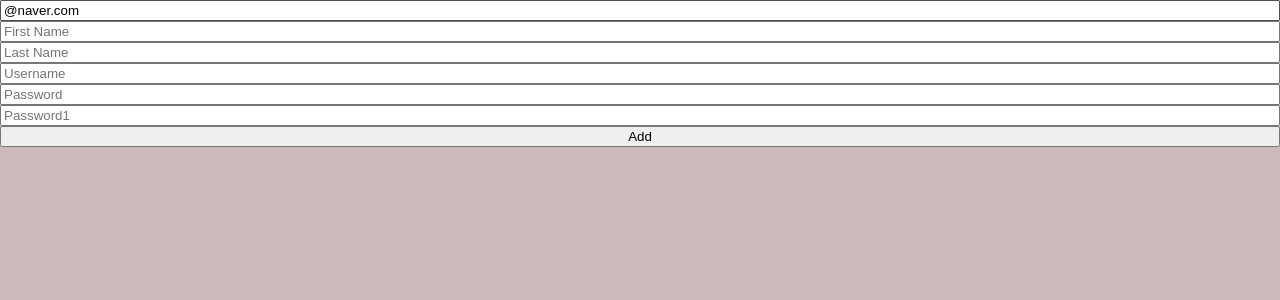
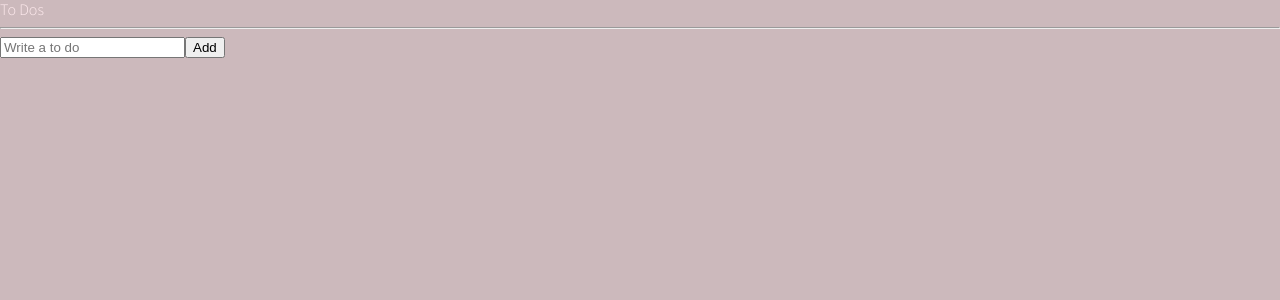
Before and after one commit to chominho14/Typescript-TodoList, a React (Create React App) app: page / in a window 1280 px wide. Shown: the top 300 px of the page. Built offline with nearby package versions, Linux system fonts and the light colour scheme.

Commit message:
v0.0.4 (TodoList - 5 - useForm , Recoil)

```diff
--- a/src/App.tsx
+++ b/src/App.tsx
@@ -1,6 +1,6 @@
 import { createGlobalStyle } from "styled-components";
 import react from "react";
-import ToDoList from "./ToDoList";
+import ToDoList from "./components/ToDoList";
 
 const GlobalStyle = createGlobalStyle`
 @import url('https://fonts.googleapis.com/css2?family=Source+Sans+Pro:wght@300;400&display=swap');
--- a/src/ToDoList.tsx
+++ /dev/null
@@ -1,108 +0,0 @@
-import React, { useState } from "react";
-import { useForm } from "react-hook-form";
-
-// function ToDoList() {
-//   const [toDo, setToDo] = useState("");
-//   const [toDoError, setToDoError] = useState("");
-//   const onChange = (event: React.FormEvent<HTMLInputElement>) => {
-//     const {
-//       currentTarget: { value },
-//     } = event;
-//     setToDoError("");
-//     setToDo(value);
-//   };
-//   const onSubmit = (event: React.FormEvent<HTMLFormElement>) => {
-//     event.preventDefault();
-//     if (toDo.length < 10) {
-//       return setToDoError("To do should be longer");
-//     }
-//   };
-//   return (
-//     <div>
-//       <form onSubmit={onSubmit}>
-//         <input onChange={onChange} value={toDo} placeholder="Write a to do" />
-//         <button>Add</button>
-//         {toDoError !== "" ? toDoError : null}
-//       </form>
-//     </div>
-//   );
-// }
-
-interface IForm {
-  email: string;
-  firstName: string;
-  lastName: string;
-  username: string;
-  password: string;
-  password1: string;
-}
-
-function ToDoList() {
-  const {
-    register,
-    handleSubmit,
-    formState: { errors },
-  } = useForm<IForm>({
-    defaultValues: {
-      email: "@naver.com",
-    },
-  });
-  const onValid = (data: any) => {
-    console.log(data);
-  };
-  return (
-    <div>
-      <form
-        style={{ display: "flex", flexDirection: "column" }}
-        onSubmit={handleSubmit(onValid)}
-      >
-        <input
-          {...register("email", {
-            required: "Email is required",
-            pattern: {
-              value: /^[A-Za-z0-9._%+-]+@naver.com$/,
-              message: "Only naver.com",
-            },
-          })}
-          placeholder="Email"
-        />
-        <span>{errors?.email?.message}</span>
-        <input
-          {...register("firstName", { required: "Write Here" })}
-          placeholder="First Name"
-        />
-        <span>{errors?.firstName?.message}</span>
-        <input
-          {...register("lastName", { required: "Write Here" })}
-          placeholder="Last Name"
-        />
-        <span>{errors?.lastName?.message}</span>
-
-        <input
-          {...register("username", { required: "Write Here", minLength: 10 })}
-          placeholder="Username"
-        />
-        <span>{errors?.username?.message}</span>
-
-        <input
-          {...register("password", { required: "Write Here", minLength: 5 })}
-          placeholder="Password"
-        />
-        <span>{errors?.password?.message}</span>
-
-        <input
-          {...register("password1", {
-            required: "Password is required",
-            minLength: { value: 5, message: "Your password is too short" },
-          })}
-          placeholder="Password1"
-        />
-        <span>{errors?.password1?.message}</span>
-
-        <button>Add</button>
-      </form>
-    </div>
-  );
-}
-
-export default ToDoList;
--- /dev/null
+++ b/src/components/ToDoList.tsx
@@ -0,0 +1,54 @@
+import { useState } from "react";
+import { useForm } from "react-hook-form";
+import { atom, useRecoilState } from "recoil";
+
+interface IForm {
+  toDo: string;
+}
+
+interface IToDo {
+  text: string;
+  id: number;
+  category: "TO_DO" | "DOING" | "DONE";
+}
+
+const toDoState = atom<IToDo[]>({
+  key: "toDo",
+  default: [],
+});
+
+function ToDoList() {
+  const [toDos, setToDos] = useRecoilState(toDoState);
+
+  const { register, handleSubmit, setValue } = useForm<IForm>();
+  const handleValid = ({ toDo }: IForm) => {
+    setToDos(oldToDos => [
+      { text: toDo, id: Date.now(), category: "TO_DO" },
+      ...oldToDos,
+    ]);
+    setValue("toDo", "");
+  };
+  console.log(toDos);
+  return (
+    <div>
+      <h1>To Dos</h1>
+      <hr />
+      <form onSubmit={handleSubmit(handleValid)}>
+        <input
+          {...register("toDo", {
+            required: "Plaese write a To Do",
+          })}
+          placeholder="Write a to do"
+        />
+        <button>Add</button>
+      </form>
+      <ul>
+        {toDos.map(toDo => (
+          <li key={toDo.id}>{toDo.text}</li>
+        ))}
+      </ul>
+    </div>
+  );
+}
+
+export default ToDoList;
```
